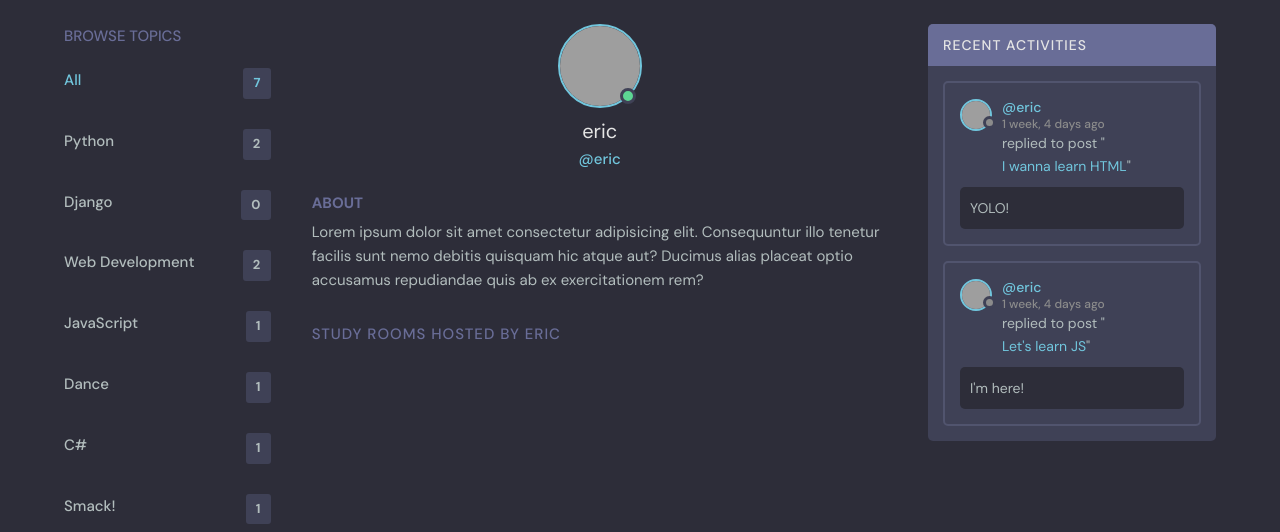
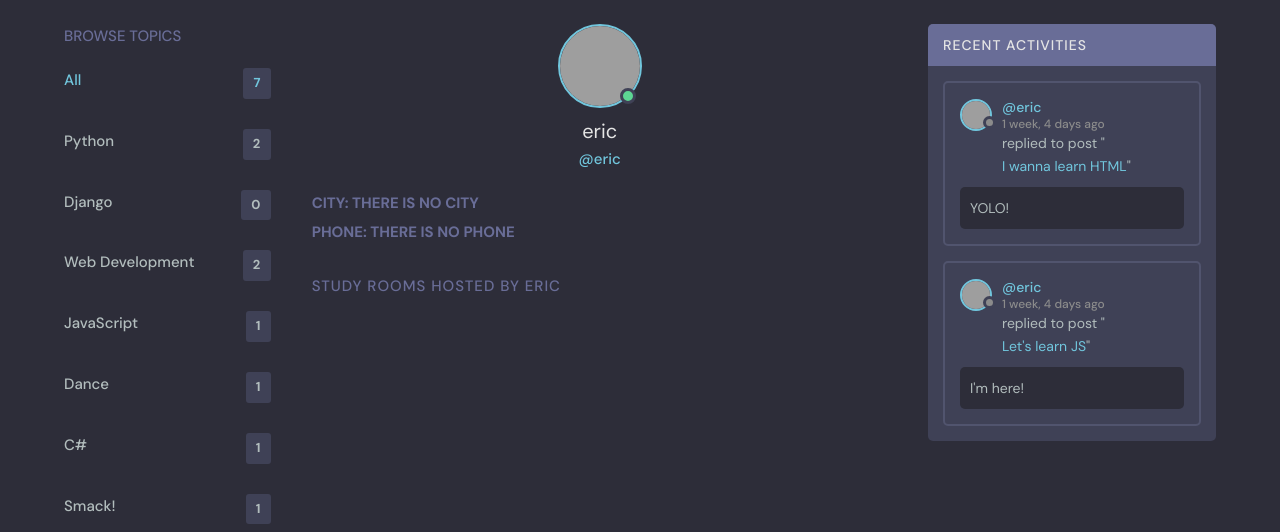
Before and after one commit to Mahallis/StudyBud, a Django app: page /profile/3/ in a window 1280 px wide. Shown: the part 76-608 px from the top of the page. Run offline with Django 4.2, Linux system fonts and the light colour scheme; data comes from the database, SQL or seed files in the repository; both versions use the stored data as it was after the commit; grey boxes are pictures that could not be loaded.

Commit message:
Finished the project

```diff
--- a/base/admin.py
+++ b/base/admin.py
@@ -2,8 +2,9 @@ from django.contrib import admin
 
 # Register your models here.
 
-from .models import Room, Topic, Message
+from .models import Room, Topic, Message, Profile
 
 admin.site.register(Room)
 admin.site.register(Topic)
 admin.site.register(Message)
+admin.site.register(Profile)
--- a/base/models.py
+++ b/base/models.py
@@ -1,7 +1,11 @@
 from django.db import models
 from django.contrib.auth.models import User
+from django.dispatch import receiver
+from django.db.models.signals import post_save
+from django.core.exceptions import ObjectDoesNotExist
 
 # Create your models here.
+
 
 class Topic(models.Model):
     name = models.CharField(max_length=200)
@@ -15,7 +19,8 @@ class Room(models.Model):
     topic = models.ForeignKey(Topic, on_delete=models.SET_NULL, null=True)
     name = models.CharField(max_length=200)
     description = models.TextField(null=True, blank=True)
-    participants = models.ManyToManyField(User, related_name='participants', blank=True)
+    participants = models.ManyToManyField(
+        User, related_name='participants', blank=True)
     updated = models.DateTimeField(auto_now=True)
     created = models.DateTimeField(auto_now_add=True)
 
@@ -38,3 +43,21 @@ class Message(models.Model):
 
     def __str__(self):
         return self.body[0:50]
+
+
+class Profile(models.Model):
+    user = models.OneToOneField(User, on_delete=models.CASCADE)
+    user_id = user.primary_key
+    city = models.CharField(max_length=150, null=True, blank=True)
+    phone = models.CharField(max_length=30, null=True, blank=True)
+    bio = models.TextField(max_length=144, blank=True)
+
+    def __str__(self):
+        return self.user.username
+
+    @receiver(post_save, sender=User)
+    def create_user_profile(sender, instance, created, **kwargs):
+        try:
+            instance.profile.save()
+        except ObjectDoesNotExist:
+            Profile.objects.create(user=instance)
--- a/base/templates/base/profile.html
+++ b/base/templates/base/profile.html
@@ -24,12 +24,18 @@
           {% endif %}
         </div>
         <div class="profile__about">
-          <h3>About</h3>
-          <p>
-            Lorem ipsum dolor sit amet consectetur adipisicing elit. Consequuntur illo tenetur
-            facilis sunt nemo debitis quisquam hic atque aut? Ducimus alias placeat optio
-            accusamus repudiandae quis ab ex exercitationem rem?
-          </p>
+          <h3>City: {% if not profile.city %}
+            there is no city
+          {% else %}
+            {{profile.city}}
+          {% endif %}
+        </h3>
+          <h3>Phone: {% if not profile.phone %}
+              there is no phone
+            {% else %}
+              {{profile.phone}}
+            {% endif %}
+          </h3>
         </div>
       </div>
 
--- a/base/views.py
+++ b/base/views.py
@@ -6,7 +6,7 @@ from django.contrib.auth.models import User
 from django.db.models import Q
 from django.contrib.auth import authenticate, login, logout
 from django.contrib.auth.forms import UserCreationForm
-from .models import Room, Topic, Message
+from .models import Room, Topic, Message, Profile
 from .forms import RoomForm, UserForm
 
 
@@ -109,8 +109,9 @@ def userProfile(request, pk):
     room_messages = user.message_set.all()
     topics = Topic.objects.all()
     rooms = user.room_set.all()
+    profile = Profile.objects.get(user_id=pk)
     context = {'user': user, 'rooms': rooms,
-               'room_messages': room_messages, 'topics': topics}
+               'room_messages': room_messages, 'topics': topics, 'profile': profile}
     return render(request, 'base/profile.html', context)
 
 
```
Also changed, not shown: base/migrations/0004_alter_message_options_profile.py (added), base/migrations/0005_alter_profile_date_of_birth.py (added), base/migrations/0006_remove_profile_email_remove_profile_name_and_more.py (added), base/migrations/0007_alter_profile_date_of_birth.py (added), base/migrations/0008_remove_profile_bio_remove_profile_date_of_birth_and_more.py (added), base/migrations/0009_profile_bio.py (added), db.sqlite3.
